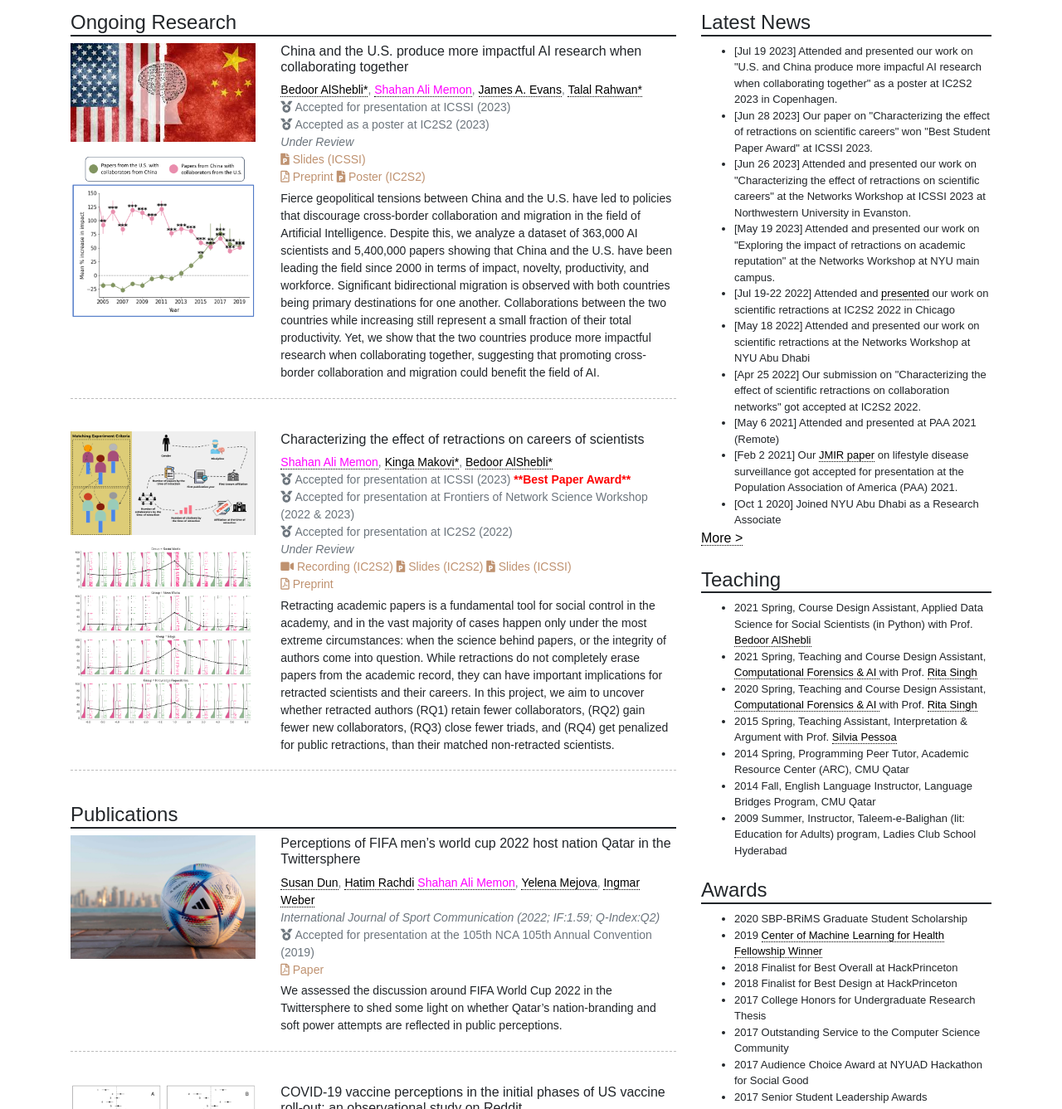
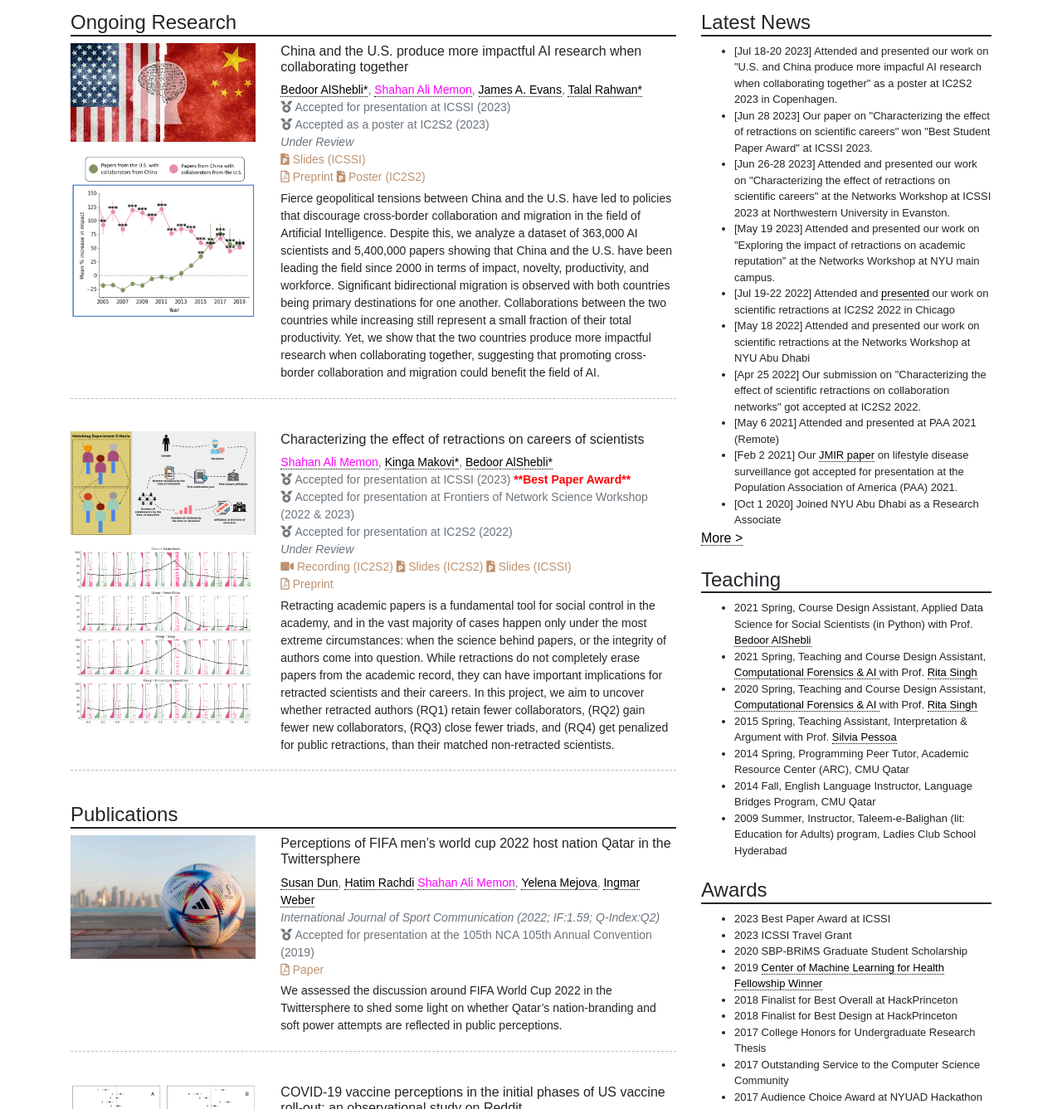
Before and after one commit to samemon/samemon.github.io, a plain HTML site: page index.html in a window 1280 px wide. Shown: the part 1069-2406 px from the top of the page at 83% size. Drawn offline with nearby package versions, Linux system fonts and the light colour scheme; some icons are missing.

Commit message:
Added new news

```diff
--- a/index.html
+++ b/index.html
@@ -857,9 +857,9 @@
 
                 <h2>Latest News</h2>
                 <ul class="news" style="font-size: 13px">
-                    <li>[Jul 19 2023] Attended and presented our work on "U.S. and China produce more impacful AI research when collaborating together" as a poster at IC2S2 2023 in Copenhagen.</li>
+                    <li>[Jul 18-20 2023] Attended and presented our work on "U.S. and China produce more impacful AI research when collaborating together" as a poster at IC2S2 2023 in Copenhagen.</li>
                     <li>[Jun 28 2023] Our paper on "Characterizing the effect of retractions on scientific careers" won "Best Student Paper Award" at ICSSI 2023.</li>
-                    <li>[Jun 26 2023] Attended and presented our work on "Characterizing the effect of retractions on scientific careers" at the Networks Workshop at ICSSI 2023 at Northwestern University in Evanston.</li>
+                    <li>[Jun 26-28 2023] Attended and presented our work on "Characterizing the effect of retractions on scientific careers" at the Networks Workshop at ICSSI 2023 at Northwestern University in Evanston.</li>
                     <li>[May 19 2023] Attended and presented our work on "Exploring the impact of retractions on academic reputation" at the Networks Workshop at NYU main campus.</li>
                     <li>[Jul 19-22 2022] Attended and <a href="https://tinyurl.com/ic2s2-science">presented</a> our work on scientific retractions at IC2S2 2022 in Chicago</li>
                     <li>[May 18 2022] Attended and presented our work on scientific retractions at the Networks Workshop at NYU Abu Dhabi</li>
@@ -897,6 +897,8 @@
 
                 <h2>Awards</h2>
                 <ul class="news" style="font-size: 13px">
+                    <li>2023 Best Paper Award at ICSSI</li>
+                    <li>2023 ICSSI Travel Grant</li>
                     <li>2020 SBP-BRiMS Graduate Student Scholarship</li>
                     <li>2019 <a href="https://www.cs.cmu.edu/cmlh/digital-health-archive/cmlh-digital-health-fellows-2019">Center of Machine Learning for Health Fellowship Winner</a></li>
 					<li>2018 Finalist for Best Overall at HackPrinceton</li>
```
